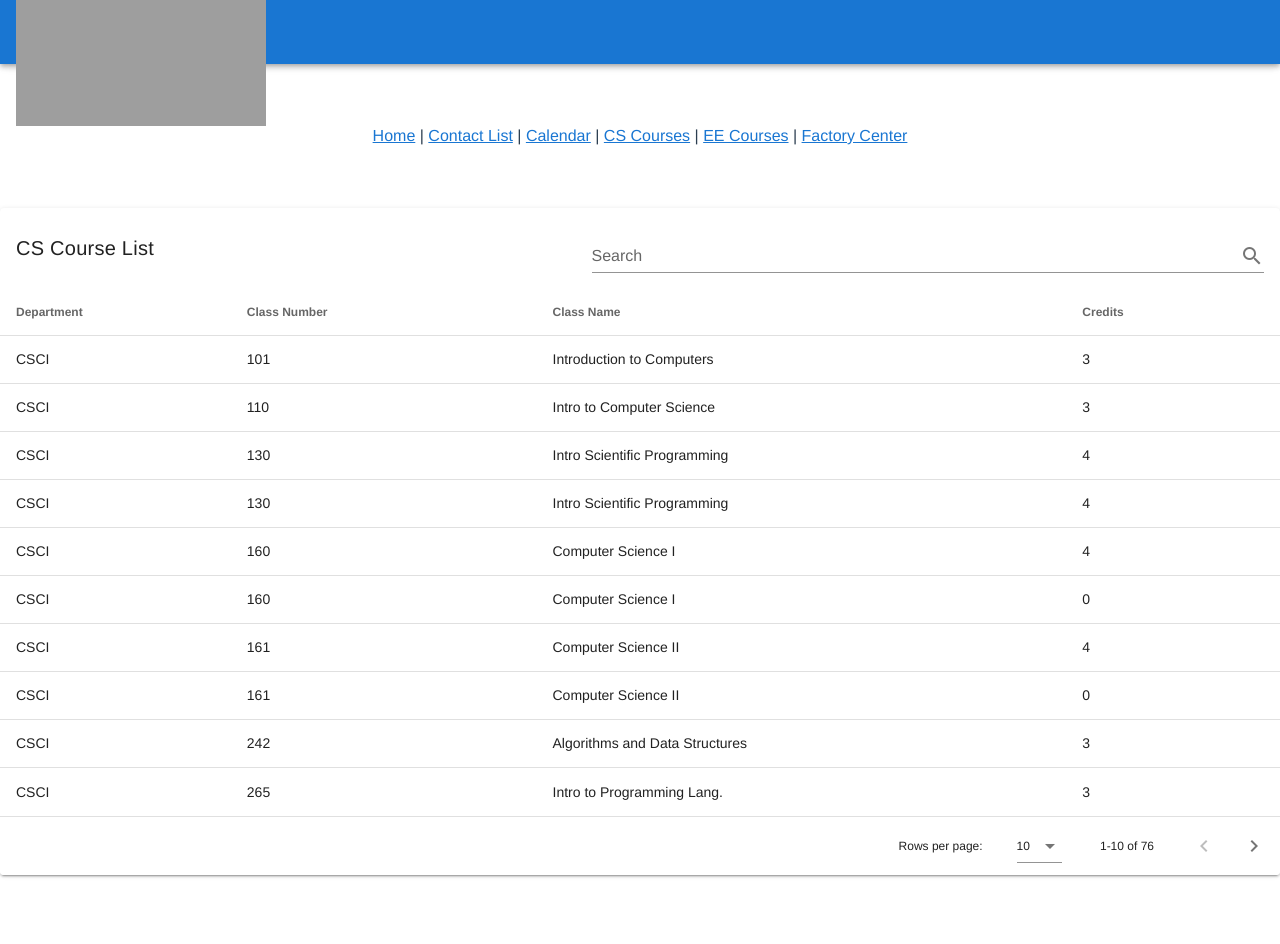
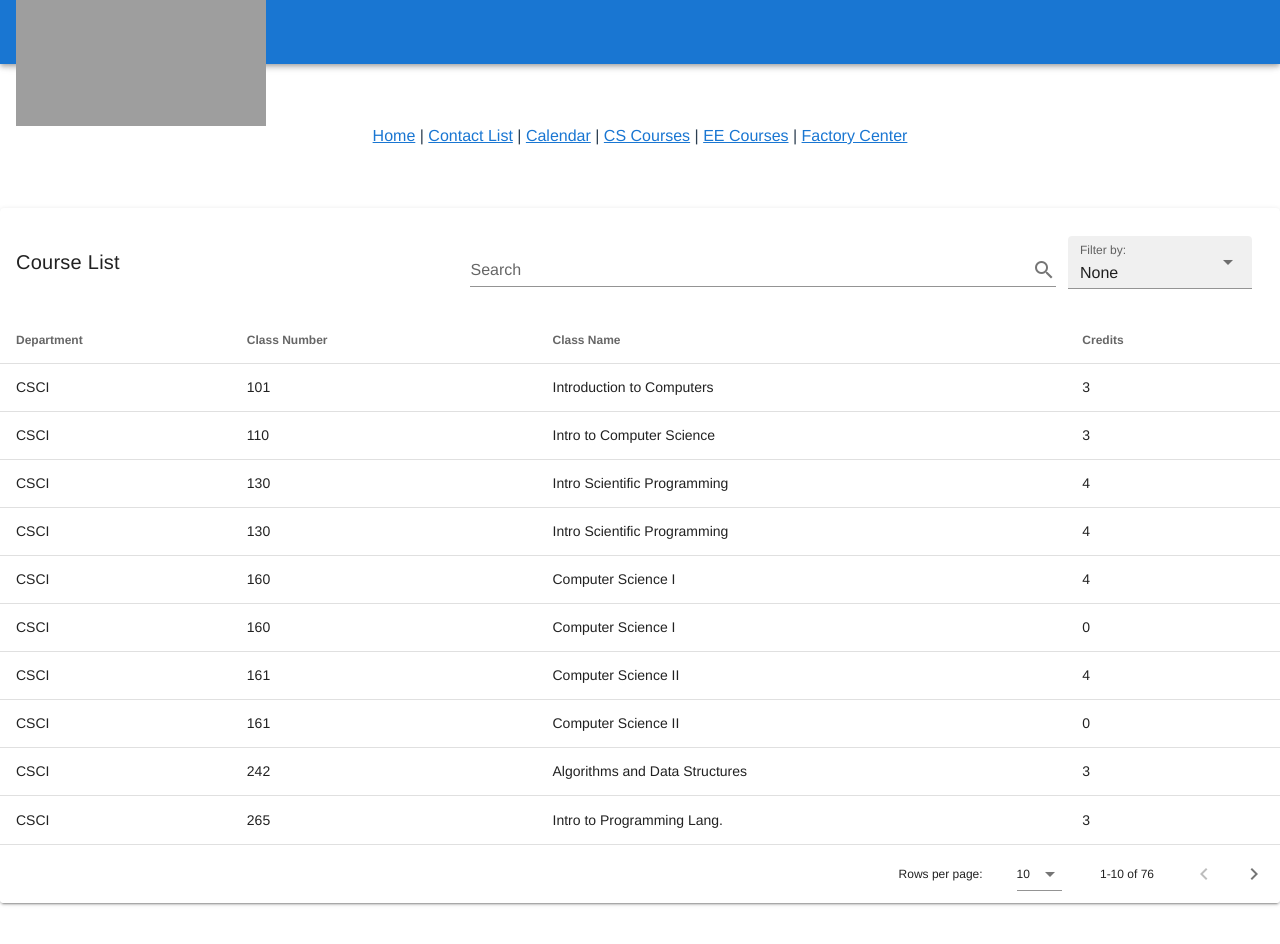
Before and after one commit to Dmakayev/roomscheduler, a Vue app: page /cs-courses in a window 1280 px wide. Shown: the top 944 px of the page. Built offline with nearby package versions, Linux system fonts and the light colour scheme; grey boxes are pictures that could not be loaded.

Commit message:
Update CS-Courses.vue

```diff
--- a/src/views/CS-Courses.vue
+++ b/src/views/CS-Courses.vue
@@ -2,13 +2,26 @@
     <v-app>
         <v-card>
             <v-card-title>
-                CS Course List
+                Course List
                 <v-spacer></v-spacer>
                 <v-text-field v-model="search"
                               append-icon="mdi-magnify"
                               label="Search"
                               single-line
                               hide-details></v-text-field>
+                <v-col
+                       class="d-flex"
+                       cols="4"
+                       sm="2"
+                       >
+                          <v-select v-model ="filter_val"
+                                :items="fils"
+                                filled
+                                label="Filter by:"
+                                dense
+                                hide-details
+                            ></v-select>
+                </v-col>
             </v-card-title>
             <v-data-table :headers="headers"
                           :items="classes"
@@ -25,18 +38,25 @@
         data() {
             return {
                 search: '',
+                filter_val: '',
                 headers: [
                     {
                         text: 'Department',
                         align: 'start',
                         sortable: false,
                         value: 'department',
+                        filter: this.filter_value,
                     },
                     { text: 'Class Number', value: 'num' },
                     { text: 'Class Name', value: 'name' },
                     { text: 'Credits', value: 'creds' },
                 ],
-                classes: []
+                classes: [],
+                fils: [
+                    {text: 'None', value: ''},
+                    { text: 'CSCI', value: 'CSCI' },
+                    { text: 'EE', value: 'EE' }
+                ]
             };
         },
         methods: {
@@ -44,6 +64,12 @@
                 fetch('./ClassList.json').then(response => response.json())
                     .then(data => (this.classes = data));
                 console.log(this.classes)
+            },
+            filter_value(value) {
+                if (!this.filter_val) {
+                    return true;
+                }
+                return value === this.filter_val
             }
         },
         mounted() {
```
